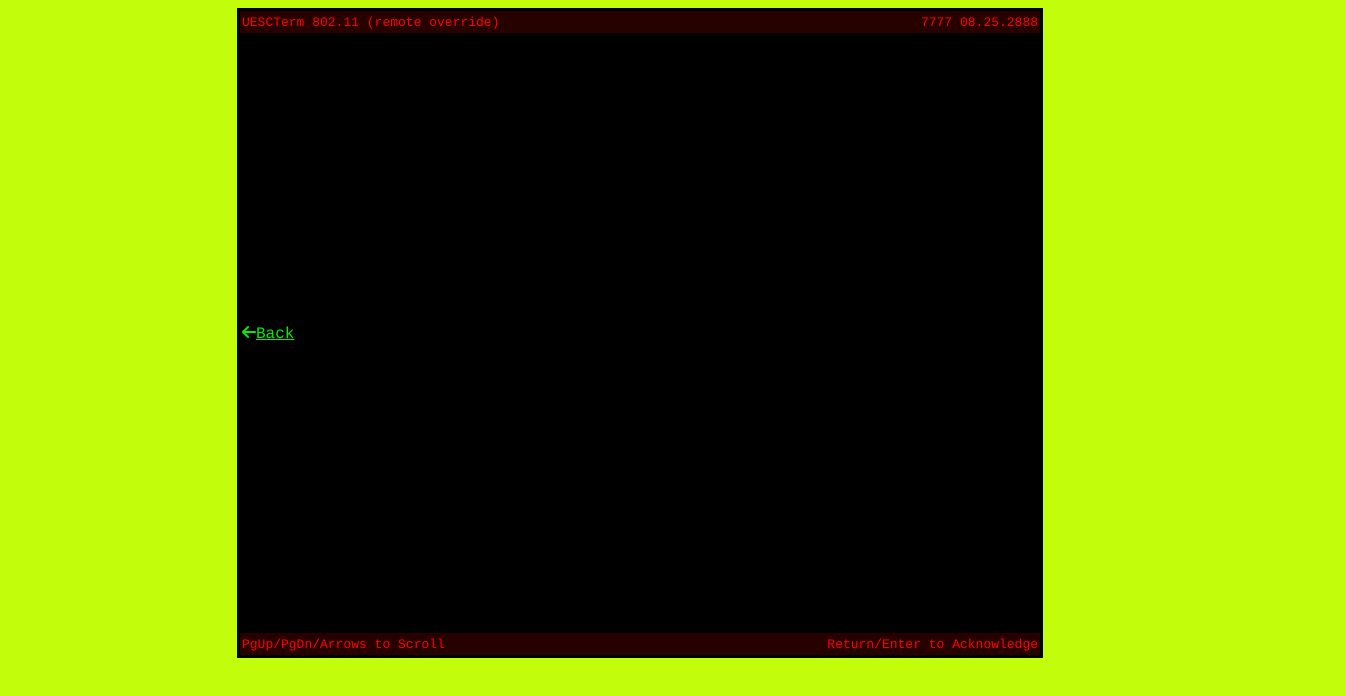
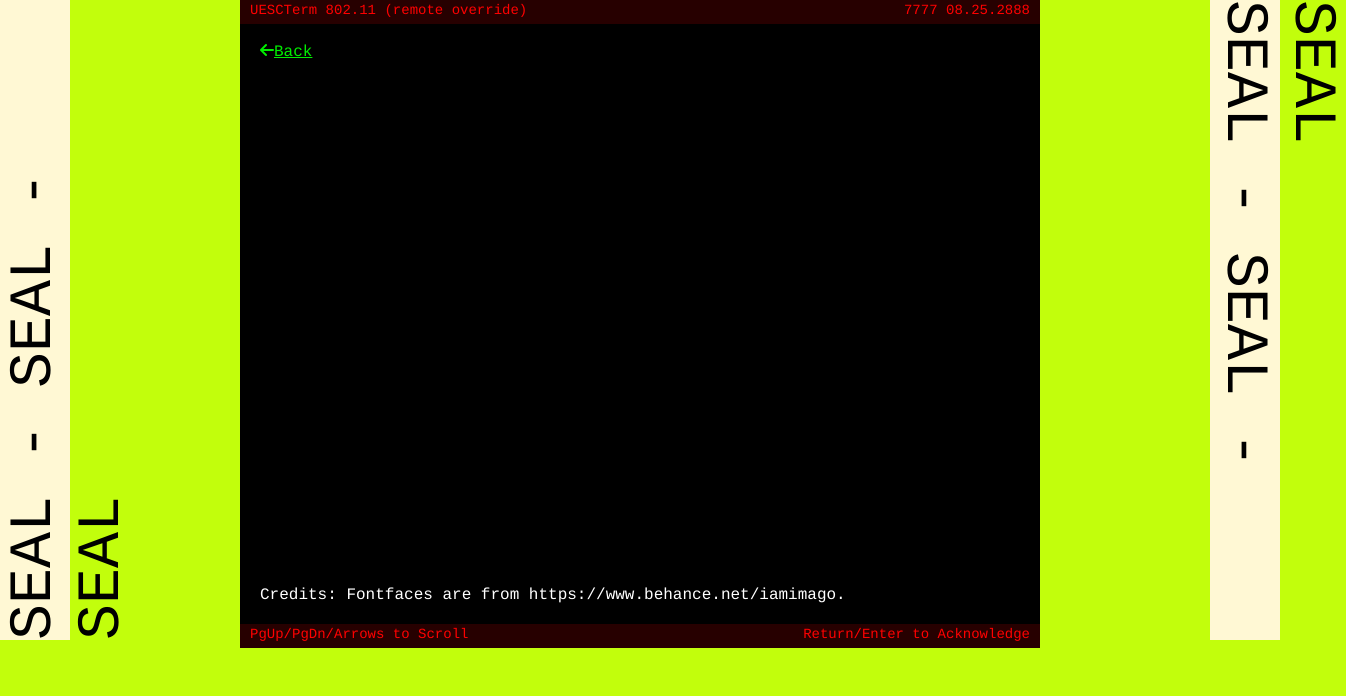
Before and after one commit to arkg7/portfolio, a website: page games/index.html in a window 1280 px wide. Shown: the whole page, 1346 px wide, since content can reach past the window. Drawn offline with Linux system fonts and the light colour scheme.

Commit message:
games page work - banners

```diff
--- a/games/index.html
+++ b/games/index.html
@@ -11,43 +11,29 @@
     <link rel="preconnect" href="https://fonts.googleapis.com">
 </head>
 <body>
-    <table class="terminal-table">
-        <tbody>
-            <tr>
-                <td>
-                    <table width="800" height="20" cellspacing="0" cellpadding="2" border="0" class="terminal-top">
-                        <tr bgcolor="#270000">
-                        <td>
-                            <code><font color="#FF0000">UESCTerm 802.11 (remote override)</font></code>
-                        </td>
-                        <td align="right">
-                            <code><font color="#FF0000">7777 08.25.2888</font></code>
-                        </td>
-                        </tr>
-                    </table>
-                    <table width="800" height="600" cellspacing="0" cellpadding="2" border="0" class="terminal-middle">
-                        <tr>
-                            <td>
-                                <a href="../" class="back-button">
-                                    <i class="fa-solid fa-arrow-left"></i>Back
-                                </a>
-                                <br>
-                            </td>
-                        </tr>
-                    </table>
-                    <table width="800" height="20" cellspacing="0" cellpadding="2" border="0" class="terminal-top">
-                        <tr bgcolor="#270000">
-                        <td>
-                            <code><font color="#FF0000">PgUp/PgDn/Arrows to Scroll</font></code>
-                        </td>
-                        <td align="right">
-                            <code><font color="#FF0000">Return/Enter to Acknowledge</font></code>
-                        </td>
-                        </tr>
-                    </table>
-                </td>
-            </tr>
-        </tbody>
-    </table>
+    <div class="seal-banner-left seal-banner"><span class="seal-text">SEAL - SEAL - SEAL</span></div>
+
+    <div class="terminal-container">
+        <div class="terminal-header">
+            <span>UESCTerm 802.11 (remote override)</span>
+            <span>7777 08.25.2888</span>
+        </div>
+        <div class="terminal-body">
+            <br>
+            <a href="../" class="back-button">
+                <i class="fa-solid fa-arrow-left"></i>Back
+            </a>
+            <br>
+            <span class="credits">Credits:
+                Fontfaces are from https://www.behance.net/iamimago.</span>
+        </div>
+        <div class="terminal-footer">
+            <span>PgUp/PgDn/Arrows to Scroll</span>
+            <span>Return/Enter to Acknowledge</span>
+        </div>
+    </div>
+
+    <div class="seal-banner-right seal-banner" ><span class="seal-text2">SEAL - SEAL - SEAL</span></div>
+
 </body>
 </html>
--- a/games/style.css
+++ b/games/style.css
@@ -1,19 +1,19 @@
+@font-face {
+    font-family: 'Maratype';
+    src: url('/fonts/Maratype.otf') format('opentype');
+}
+
+@font-face {
+    font-family: 'UESCtype';
+    src: url('/fonts/UESCtype.otf') format('opentype');
+}
+
 body{
     background: #c2fe0c;
+    font-family: Courier, monospace;
     display: flex;
     justify-content: center;
-    font-family: Courier, monospace;
-}
-
-.terminal-table {
-    background: black;
-    color: white;
-    font-family: Courier, monospace;
-}
-
-code {
-    font-family: Courier, monospace;
-    font-size: 13px;
+    margin: 0;
 }
 
 .back-button {
@@ -21,3 +21,76 @@ code {
     text-decoration: underline;
 
 }
+
+.terminal-container {
+    background: black;
+    color: white;
+    font-family: Courier, monospace;
+    height: 640px;
+    width: 800px;
+    border-top: 50px;
+}
+
+.terminal-header {
+    background: #270000;
+    height: 20px;
+    color: #FF0000;
+    font-size: 14px;
+    padding: 2px 10px;
+    display: flex;
+    justify-content: space-between;
+}
+
+.terminal-body {
+    height: 600px;
+    margin-left: 20px;
+    position: relative;
+}
+
+.terminal-footer {
+    background: #270000;
+    height: 20px;
+    color: #FF0000;
+    font-size: 14px;
+    padding: 2px 10px;
+    display: flex;
+    justify-content: space-between;
+
+}
+
+.credits {
+    position: absolute;
+    bottom: 20px;
+}
+
+.seal-banner {
+    height: 80vh;
+    width: 70px;
+    background: #fff8d4;
+    font-size: 60px;
+
+
+}
+
+.seal-text {
+    writing-mode: vertical-rl;
+    text-orientation: sideways;
+    transform: rotate(180deg);
+}
+
+.seal-text2 {
+    writing-mode: vertical-lr;
+    text-orientation: sideways;
+}
+
+.seal-banner-left {
+    position: absolute;
+    left: 0;
+    top: 0;
+}
+
+.seal-banner-right {
+    position: absolute;
+    right: 0;
+    top: 0;
+}
```
Also changed, not shown: fonts/Maratype.otf (added), fonts/UESCtype.otf (added).
